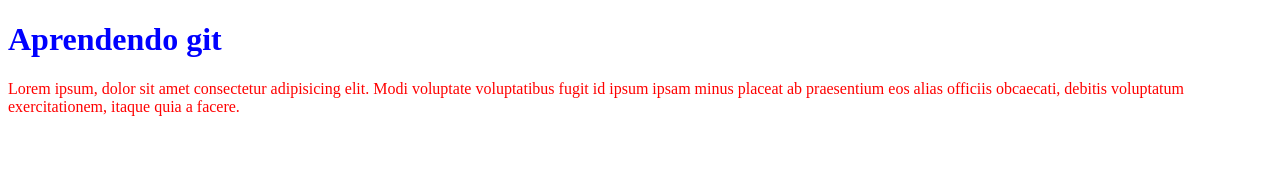
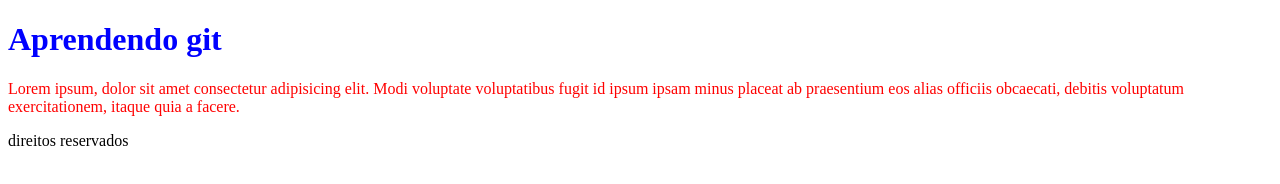
Before and after one commit to ewerton40/2024_maua_teste_index_git, a plain HTML site: page index.html in a window 1280 px wide. Drawn offline with Linux system fonts and the light colour scheme; files that its build step writes are made by us from their sources.

Commit message:
rodapé acrescentado

```diff
--- a/index.html
+++ b/index.html
@@ -9,5 +9,6 @@
 <body>
     <h1>Aprendendo git</h1>
     <p>Lorem ipsum, dolor sit amet consectetur adipisicing elit. Modi voluptate voluptatibus fugit id ipsum ipsam minus placeat ab praesentium eos alias officiis obcaecati, debitis voluptatum exercitationem, itaque quia a facere.</p>
+    <footer>direitos reservados</footer>
 </body>
 </html>
```
Also changed, not shown: styles/styles.css (renamed from styles.css).
